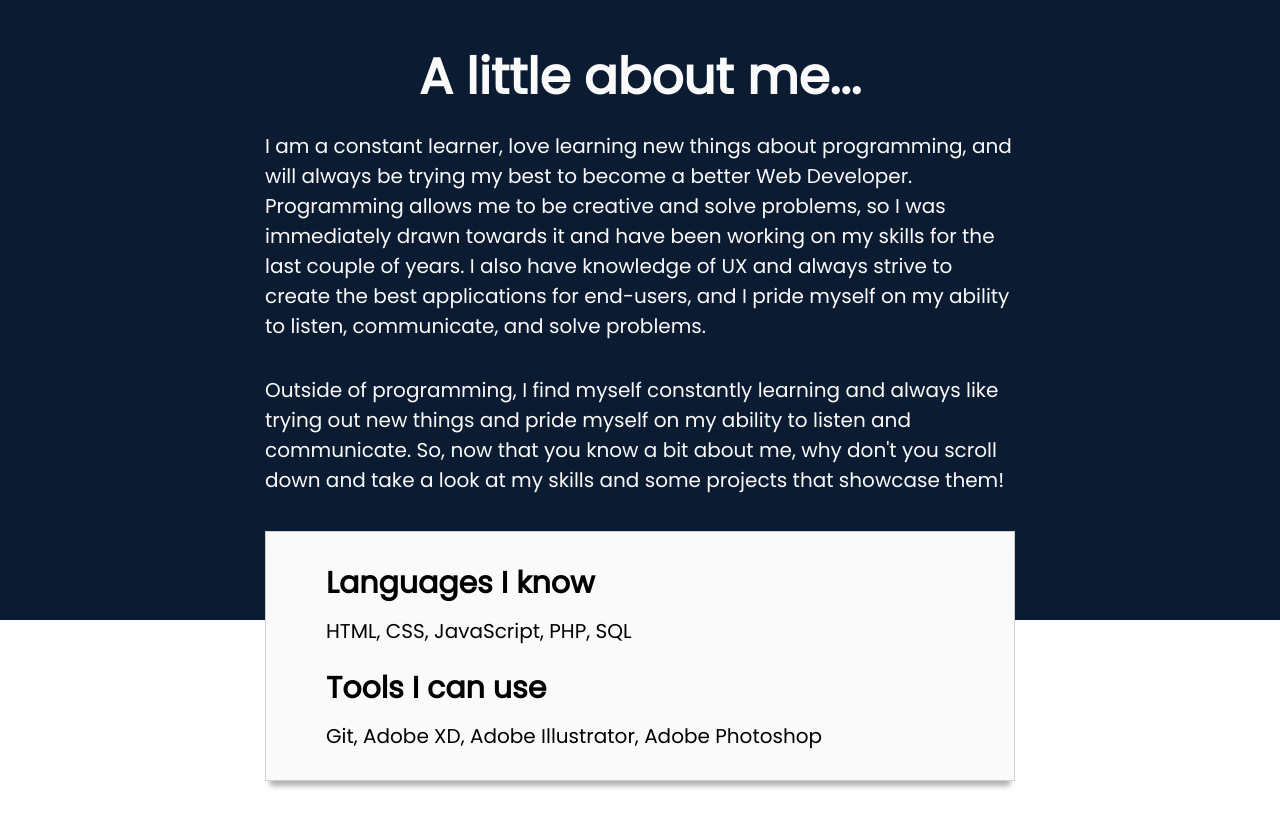
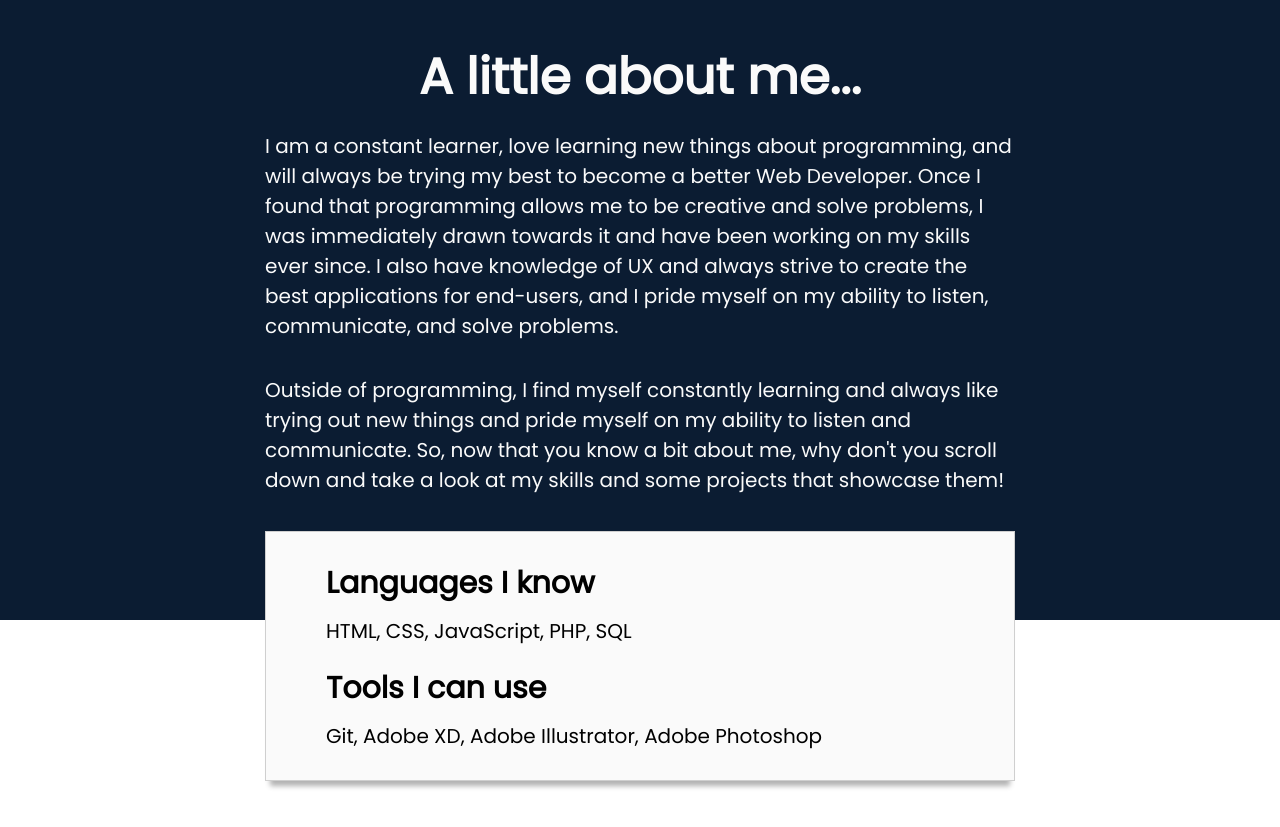
Before and after one commit to jrkrodel/portfolio, a website: page index.html in a window 1280 px wide. Shown: the part 880-1707 px from the top of the page. Drawn offline with Linux system fonts and the light colour scheme.

Commit message:
Changed about text

```diff
--- a/index.html
+++ b/index.html
@@ -41,9 +41,8 @@
           <p>
             I am a constant learner, love learning new things about programming,
             and will always be trying my best to become a better Web Developer.
-            Programming allows me to be creative and solve problems, so I was
-            immediately drawn towards it and have been working on my skills for
-            the last couple of years. I also have knowledge of UX and always
+            Once I found that programming allows me to be creative and solve problems, I was
+            immediately drawn towards it and have been working on my skills ever since. I also have knowledge of UX and always
             strive to create the best applications for end-users, and I pride
             myself on my ability to listen, communicate, and solve problems.
           </p>
```
